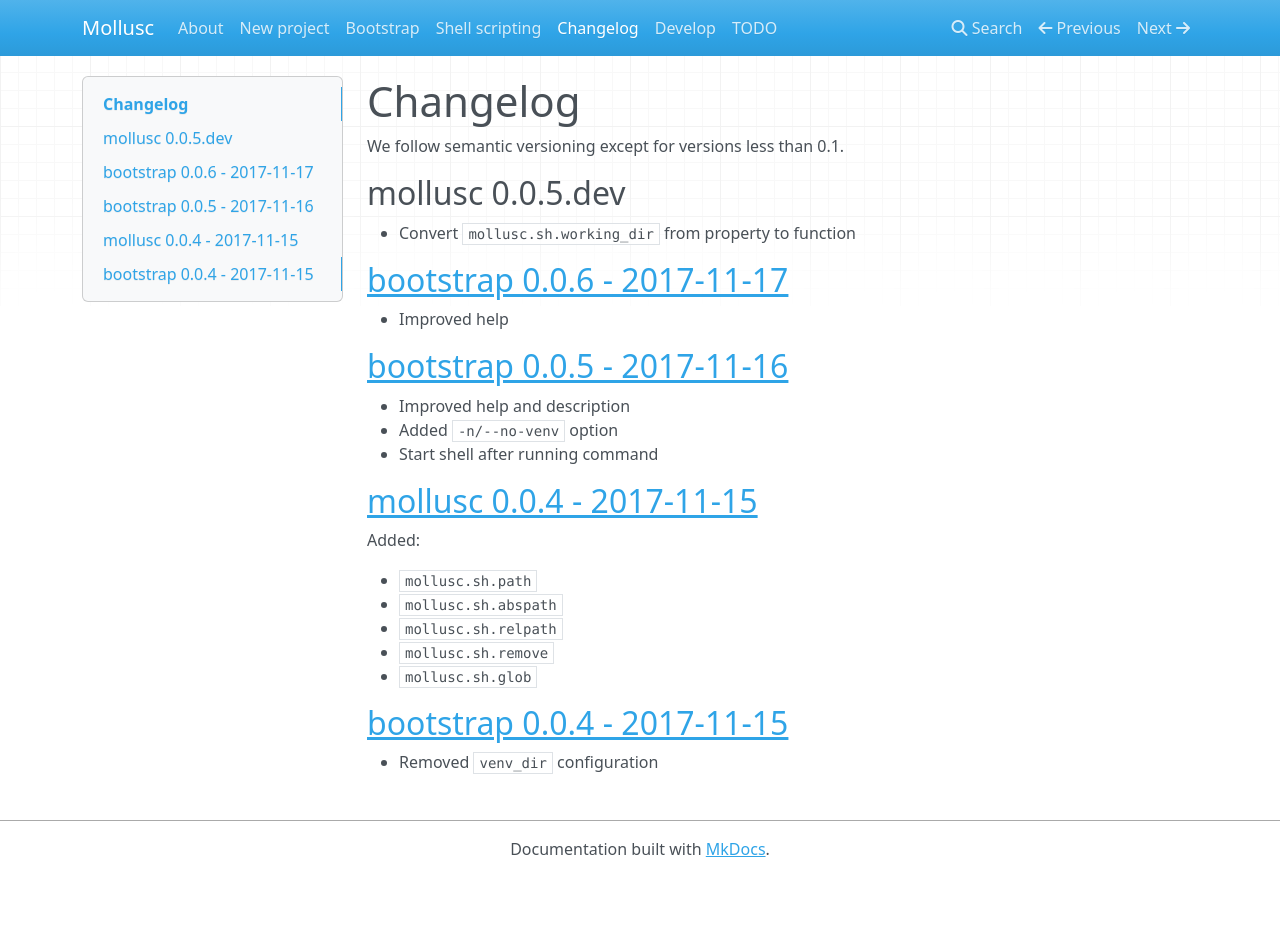
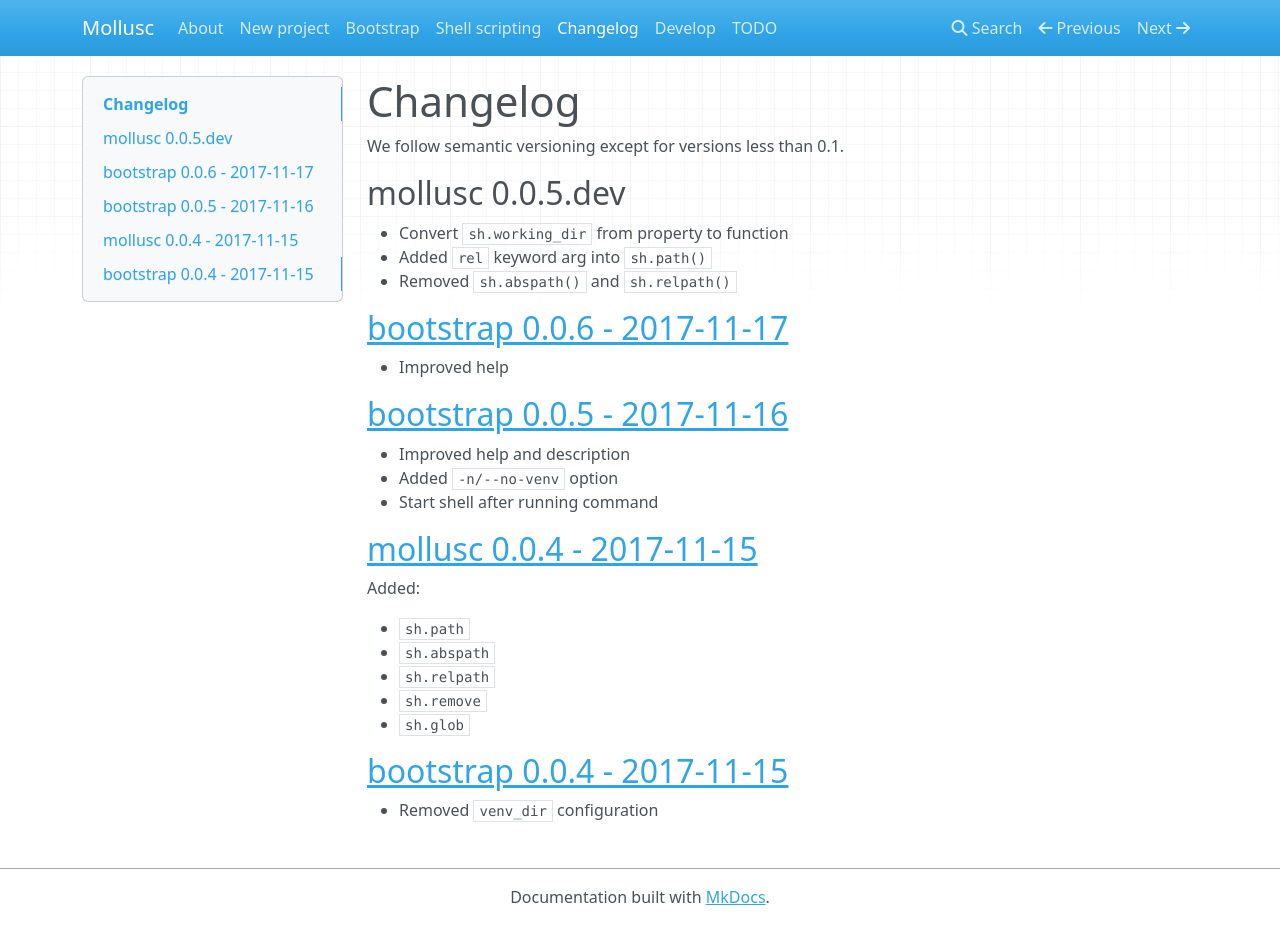
Before and after one commit to bachew/mollusc, an MkDocs documentation site: the page built from doc/changelog.md, in a window 1280 px wide and 925 px high. Built offline with MkDocs 1.6.1, drawn with Linux system fonts in a browser that asks for light colours; nearby versions of some CDN libraries; old or Windows-style settings are respelled for this version of MkDocs.

Commit message:
remove sh.abspath and sh.relpath

```diff
--- a/doc/changelog.md
+++ b/doc/changelog.md
@@ -5,7 +5,9 @@
 
 ## mollusc 0.0.5.dev
 
-- Convert `mollusc.sh.working_dir` from property to function
+- Convert `sh.working_dir` from property to function
+- Added `rel` keyword arg into `sh.path()`
+- Removed `sh.abspath()` and `sh.relpath()`
 
 
 ## [bootstrap 0.0.6 - 2017-11-17](https://github.com/bachew/mollusc/commit/3f6a64e4b96cc52717d612295d5c109304b4c230)
@@ -24,11 +26,11 @@
 
 Added:
 
-- `mollusc.sh.path`
-- `mollusc.sh.abspath`
-- `mollusc.sh.relpath`
-- `mollusc.sh.remove`
-- `mollusc.sh.glob`
+- `sh.path`
+- `sh.abspath`
+- `sh.relpath`
+- `sh.remove`
+- `sh.glob`
 
 
 ## [bootstrap 0.0.4 - 2017-11-15](https://github.com/bachew/mollusc/commit/04a2343bcbfb960b9407fcd059af07b6a8248b90)
```
Also changed, not shown: 2 other files.
